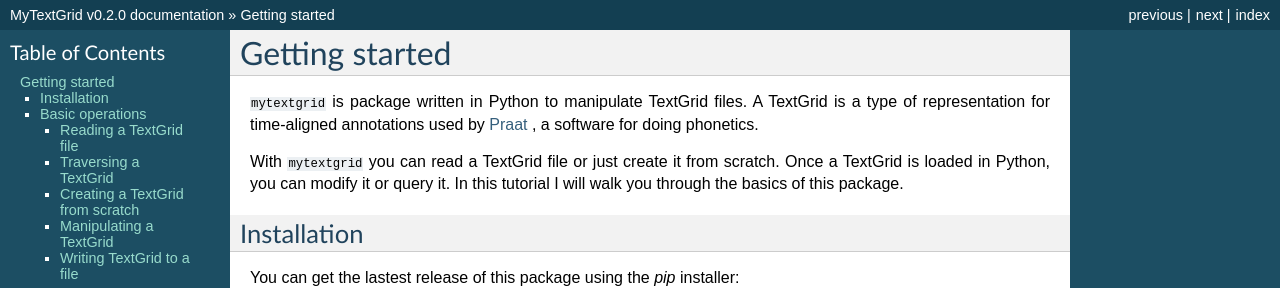
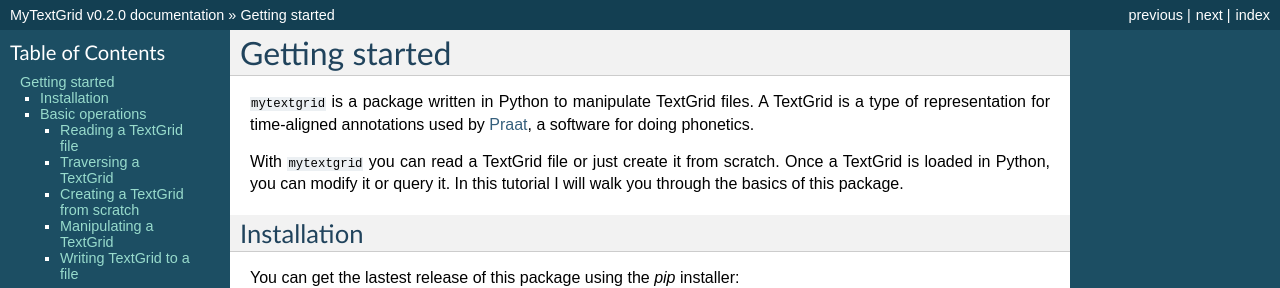
Before and after one commit to rolandomunoz/mytextgrid, a Sphinx documentation site: the page built from docs/source/getting_started.rst, in a window 1280 px wide and 900 px high. Shown: the top 288 px of the window. Built offline with Sphinx 7.4.7, drawn with Linux system fonts in a browser that asks for light colours.

Commit message:
doc: Change style

```diff
--- a/docs/source/getting_started.rst
+++ b/docs/source/getting_started.rst
@@ -2,7 +2,7 @@
 Getting started
 ***************
 
-``mytextgrid`` is package written in Python to manipulate TextGrid files. A TextGrid is a type of representation for time-aligned annotations used by `Praat <https://www.fon.hum.uva.nl/praat/>`_ , a software for doing phonetics.
+``mytextgrid`` is a package written in Python to manipulate TextGrid files. A TextGrid is a type of representation for time-aligned annotations used by `Praat <https://www.fon.hum.uva.nl/praat/>`_, a software for doing phonetics.
 
 With ``mytextgrid`` you can read a TextGrid file or just create it from scratch. Once a TextGrid is loaded in Python, you can modify it or query it. In this tutorial I will walk you through the basics of this package.
 
```
